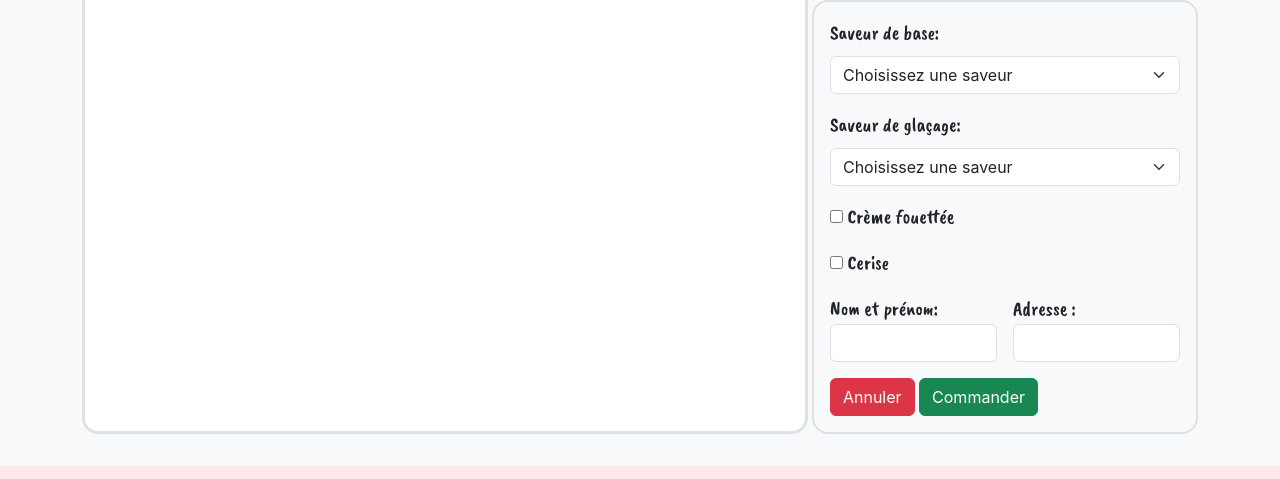
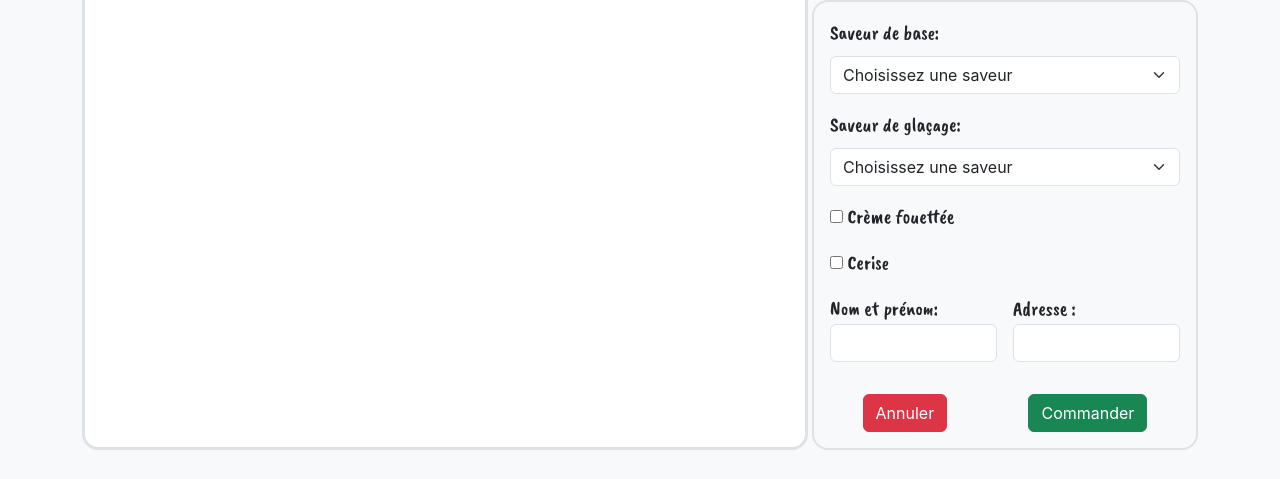
Before and after one commit to Lil-Code30/CakeCraft, a plain HTML site: page commander.html in a window 1280 px wide. Shown: the part 204-683 px from the top of the page. Drawn offline with nearby package versions, Linux system fonts and the light colour scheme; files whose address does not match are found by name; a web font is replaced by a local one.

Commit message:
Add Bootstrap classes to button container
Enhanced the button container in commander.html with Bootstrap classes for improved layout and spacing.

```diff
--- a/commander.html
+++ b/commander.html
@@ -155,7 +155,7 @@
                 />
               </div>
             </section>
-            <div>
+            <div class="d-flex justify-content-around mt-3 gap-3">
               <button type="reset" class="btn btn-danger">Annuler</button>
               <button type="submit" class="btn btn-success">Commander</button>
             </div>
```
